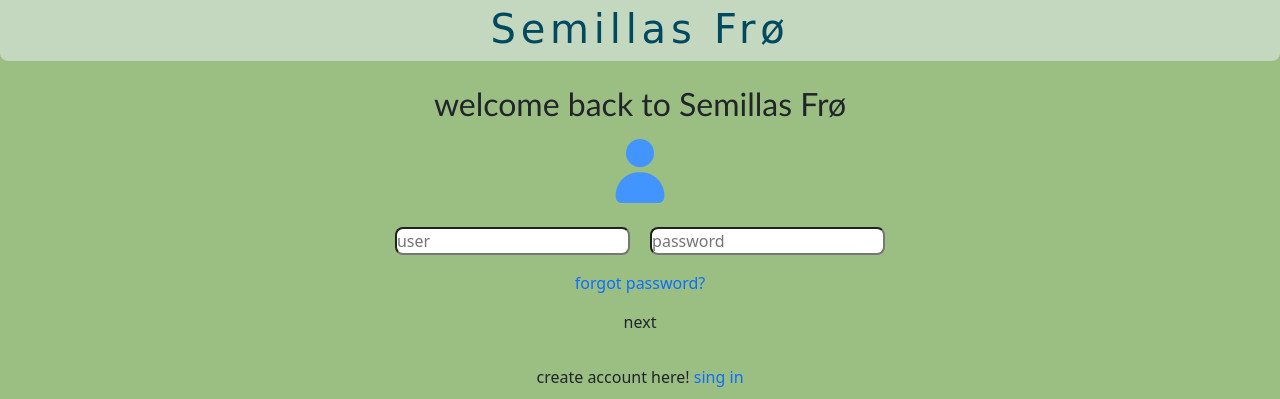
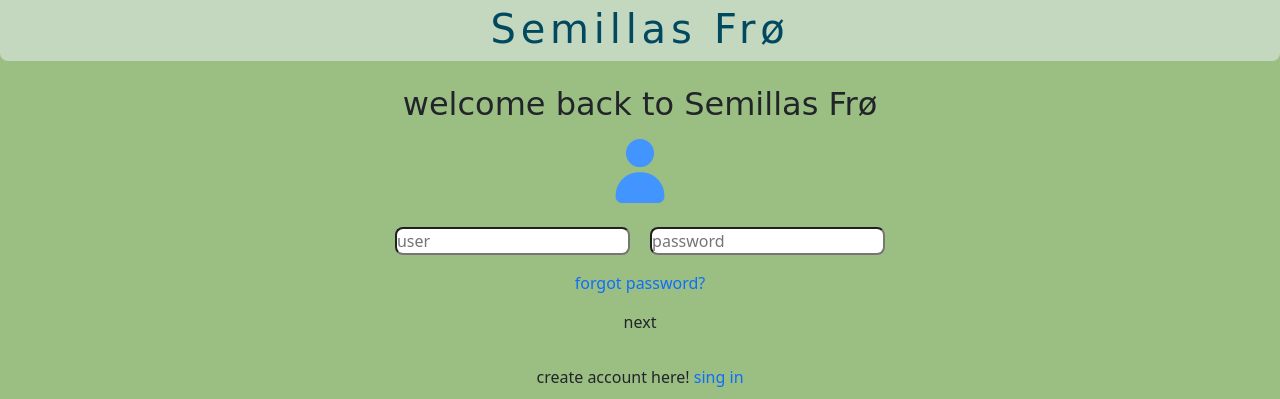
Before and after one commit to AlejandroFerreyraRTX/SemillasFro, a plain HTML site: page pages/login.html in a window 1280 px wide. Shown: the part 75-474 px from the top of the page. Drawn offline with nearby package versions, Linux system fonts and the light colour scheme.

Commit message:
update login and singin 2

```diff
--- a/scss/views/_login.scss
+++ b/scss/views/_login.scss
@@ -2,7 +2,7 @@
 @import "../utilities/variables";
 
 .title-log {
-  font-family: $typography-2;
+  font-family: $typography-1;
 }
 
 .bg-color {
```
Also changed, not shown: css/style.css, scss/views/_singin.scss (line endings or trailing spaces).
